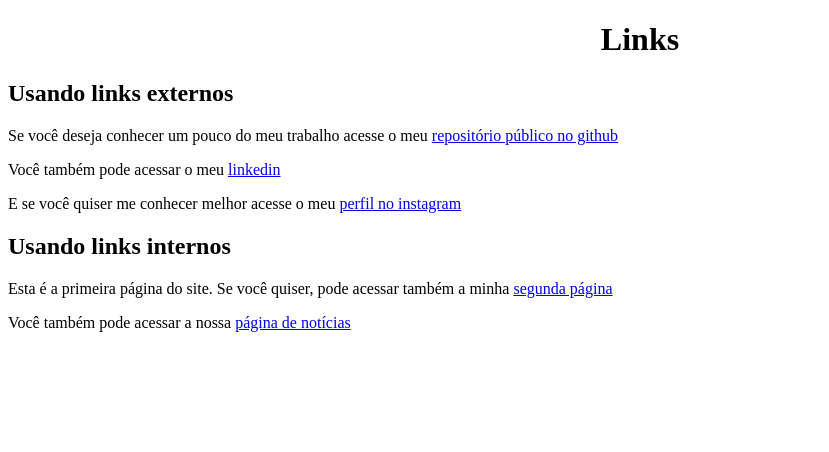
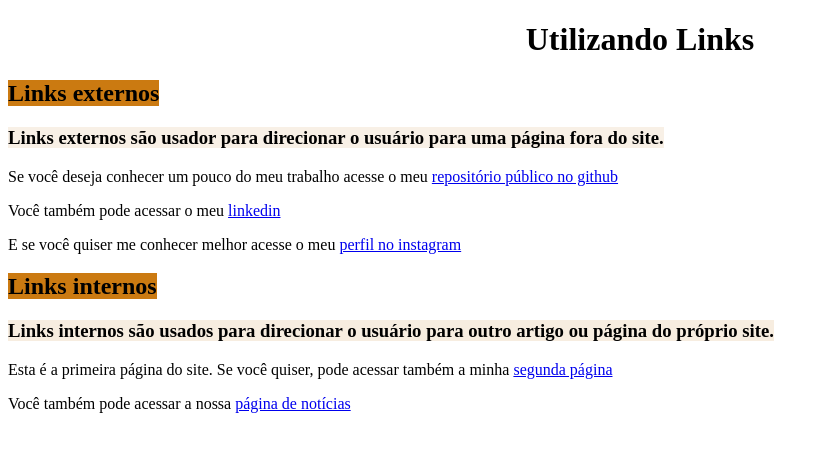
Before and after one commit to crija/frontend-study, a plain HTML site: page html-css/exercicios/ex010/index.html in a window 1280 px wide. Shown: the whole page, without its empty margins (0-829 px from the left). Drawn offline with Linux system fonts and the light colour scheme.

Commit message:
Add _serf

```diff
--- a/html-css/exercicios/ex010/index.html
+++ b/html-css/exercicios/ex010/index.html
@@ -3,16 +3,24 @@
 <head>
     <meta charset="UTF-8">
     <meta name="viewport" content="width=device-width, initial-scale=1.0">
-    <title>Document</title>
+    <title>Links</title>
+    <style>
+        mark{
+            background-color: rgb(203, 122, 17);
+        }
+
+    </style>
 </head>
 <body>
-    <h1><center>Links</center></h1>
-    <h2>Usando links externos</h2>
+    <h1><center> Utilizando Links</center></h1>
+    <h2><mark>Links externos</mark></h2>
+    <h3><mark style="background-color: rgb(248, 240, 230);"> Links externos são usador para direcionar o usuário para uma página fora do site.</mark></h3>
     <p>Se você deseja conhecer um pouco do meu trabalho acesse o meu <a href="https://github.com/crija" target="_blank" ret="external">repositório público no github</a></p>
     <p>Você também pode acessar o meu <a href="http://linkedin.com/in/carla-crija-b2b690204" target="_blank" ret="external">linkedin </a></p>
     <p>E se você quiser me conhecer melhor acesse o meu <a href="http://instagram.com/carla_crija" target="_blank" ret="external">perfil no instagram </a></p>
-    <h2>Usando links internos</h2>
+    <h2><mark> Links internos</mark></h2>
+    <h3><mark style="background-color: rgb(247, 237, 224);">Links internos são usados para direcionar o usuário para outro artigo ou página do próprio site.</mark> </h3>
     <p>Esta é a primeira página do site. Se você quiser, pode acessar também a minha <a href="pag002.html" rel="next">segunda página</a></p>
-    <p>Você também pode acessar a nossa <a href="noticias/pag003.html" rel="next"> página de notícias</a></p>
+    <p>Você também pode acessar a nossa <a href="noticias/pag003.html" rel="next" target="_self"> página de notícias</a></p>
 </body>
 </html>
```
Also changed, not shown: html-css/exercicios/ex010/noticias/pag003.html (+1 -1 lines), html-css/exercicios/ex010/exercicio.html (added).
